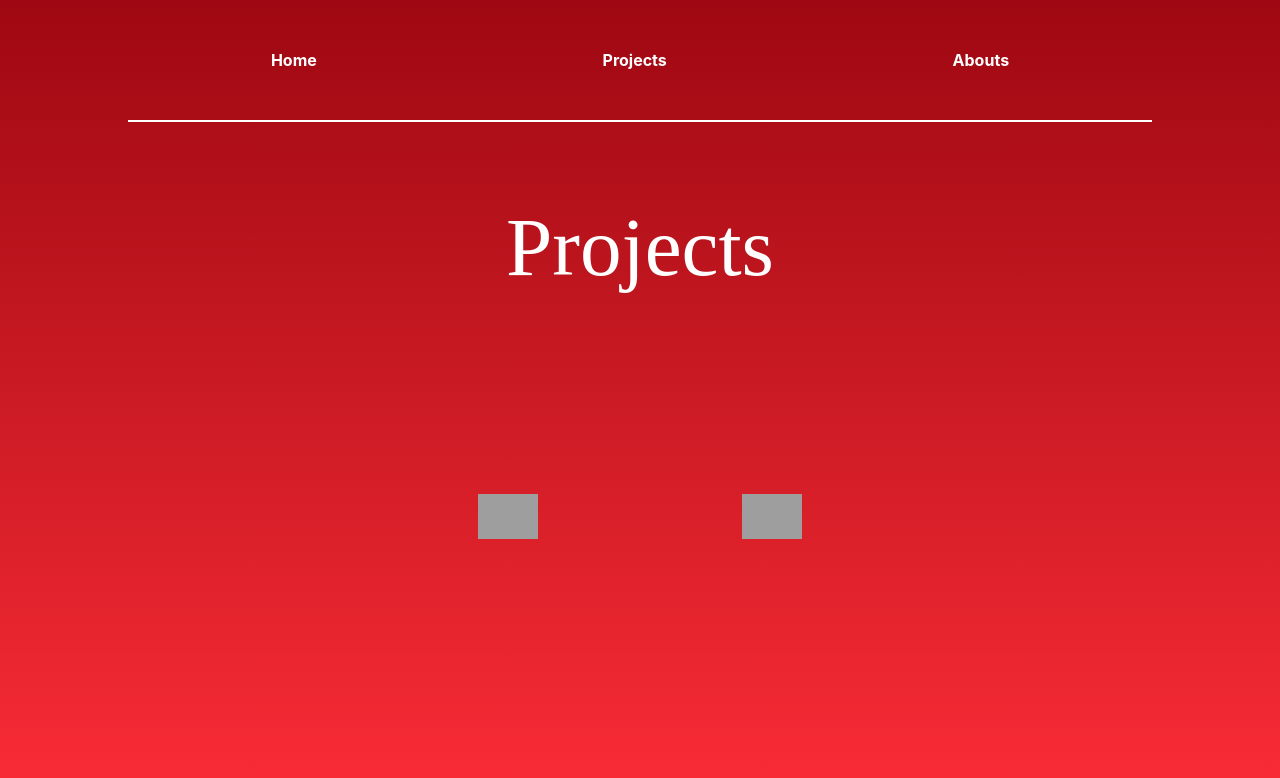
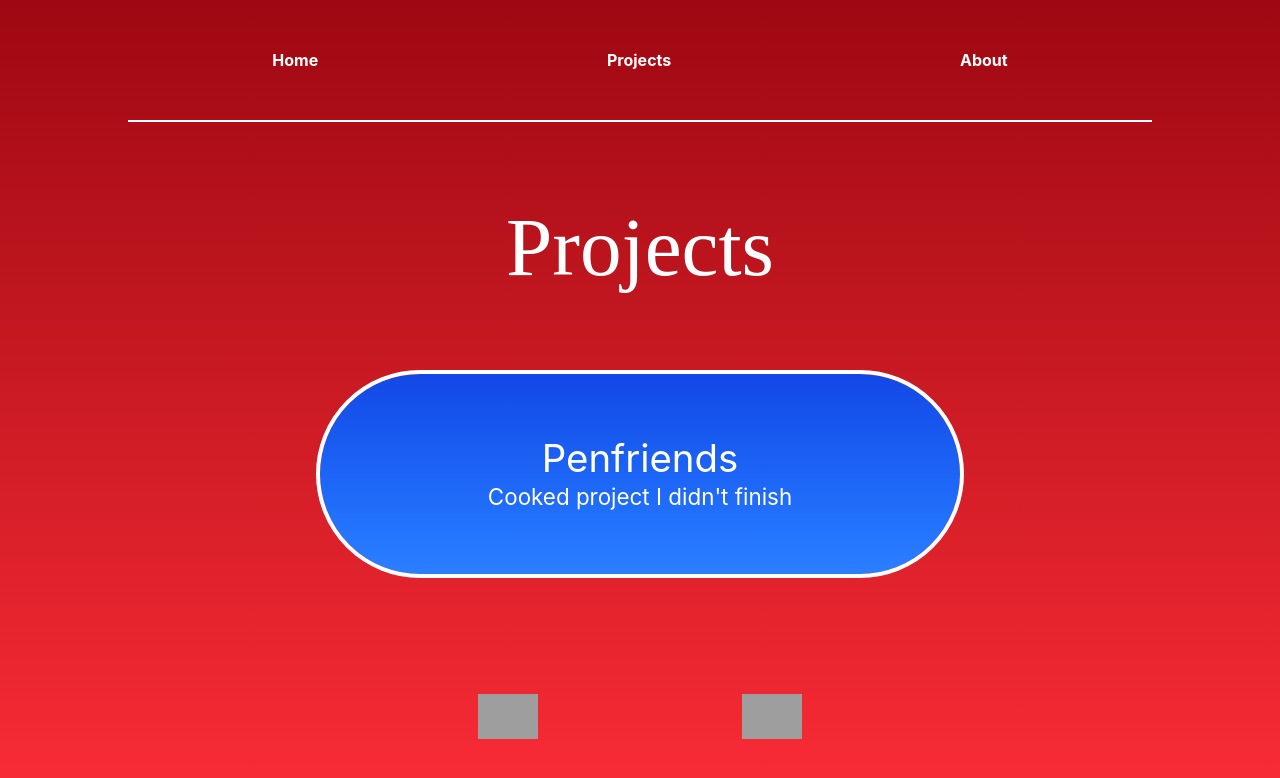
Before and after one commit to applesmate/portfolio-website-dkc, a React (Vite) app: page /projects in a window 1280 px wide. Shown: the top 778 px of the page. Built offline with nearby package versions, Linux system fonts and the light colour scheme; grey boxes are pictures that could not be loaded; a web font is replaced by a local one.

Commit message:
draft projects page

```diff
--- a/index.html
+++ b/index.html
@@ -4,7 +4,7 @@
     <meta charset="UTF-8" />
     <link rel="icon" type="image/svg+xml" href="src/assets/website-logo.png" />
     <meta name="viewport" content="width=device-width, initial-scale=1.0" />
-    <title>Vite + React</title>
+    <title>Damon's Domain</title>
     <link rel="preconnect" href="https://fonts.googleapis.com">
     <link rel="preconnect" href="https://fonts.gstatic.com" crossorigin>
     <link href="https://fonts.googleapis.com/css2?family=Baumans&family=Open+Sans:ital,wght@0,300..800;1,300..800&display=swap" rel="stylesheet">
--- a/src/components/Header.jsx
+++ b/src/components/Header.jsx
@@ -9,7 +9,7 @@ export default function Header() {
       <div className="flex flex-row items-center justify-around h-30">
         <div className="headerButton hover:drop-shadow-[0_0_8px_white] focus:outline-none focus:border-none duration-300 text-white font-bold" onClick={() => navigate("/home")}>Home</div>
         <div className="headerButton hover:drop-shadow-[0_0_8px_white] focus:outline-none focus:border-none duration-300 text-white font-bold" onClick={() => navigate("/projects")}>Projects</div>
-        <div className="headerButton hover:drop-shadow-[0_0_8px_white] focus:outline-none focus:border-none duration-300 text-white font-bold" onClick={() => navigate("/about")}>Abouts</div>
+        <div className="headerButton hover:drop-shadow-[0_0_8px_white] focus:outline-none focus:border-none duration-300 text-white font-bold" onClick={() => navigate("/about")}>About</div>
       </div>
       <line className="w-full h-0.5 bg-white"></line>
     </div>
--- a/src/index.css
+++ b/src/index.css
@@ -54,6 +54,11 @@ h3 {
   line-height: 1.35;
 }
 
+h4 {
+  font-size: 1.2em;
+  line-height: 1.5;
+}
+
 button:hover {
   /* border-color: #646cff; */
   border-color: rgb(0,0,0,0);
--- a/src/pages/About.jsx
+++ b/src/pages/About.jsx
@@ -21,12 +21,15 @@ export default function About() {
 
   return (
     <div className="bg-linear-to-t from-red-500 to-red-800 w-1/1 min-h-screen fixed overflow-scroll p-0 m-0">
-      <div className="flex flex-col p-0 m-0 absolute w-screen top-0 min-h-1/1 align-center text-center">
+      <div className="flex flex-col p-0 m-0 absolute w-screen top-0 min-h-1/1 align-center text-center gap-2">
         <Header/>
         <h1 className="text-white font-[Baumans] my-20">About Me</h1>
+        <h4 className="underline text-white font-[Roboto]">Email: damon.k.crowley@gmail.com</h4>
+        <h4 className="underline text-white font-[Roboto]">Phone: +61 481 207 607</h4>
         { toLandscape ? (
           <div className="flex flex-row justify-around">
             <div className="relative max-w-5/8 min-w-100 h-150 text-center text-white text-start self-center font-normal flex flex-col gap-6 justify-around">
+
               <h2>Welcome to my website!</h2>
               <h3>My name is Damon Khor Crowley and I am a 4th year Software Engineering student at UNSW, with an interest in databases and algorithms. I have been doing full stack projects comfortably for around a year now and have started a couple of passion projects with my friends (see Projects tab for more info)</h3>
               <h3>In my spare time, I play basketball, animate, practice my trumpet and work on my fighting game, Fortress Smash</h3>
--- a/src/pages/Projects.jsx
+++ b/src/pages/Projects.jsx
@@ -9,6 +9,12 @@ export default function Projects() {
       <div className="flex flex-col p-0 m-0 absolute w-screen top-0 min-h-1/1 align-center text-center">
         <Header/>
         <h1 className="text-white font-[Baumans] my-20">Projects</h1>
+        <div className="flex flex-col align-center">
+          <div className="bg-linear-to-t from-blue-500 to-blue-700 w-4/8 min-h-50 outline-4 rounded-full outline-white outline- m-auto text-white justify-center flex flex-col">
+            <h2>Penfriends</h2>
+            <h3>Cooked project I didn't finish</h3>
+          </div>
+        </div>
         <Footer/>
       </div>
     </div>
```
